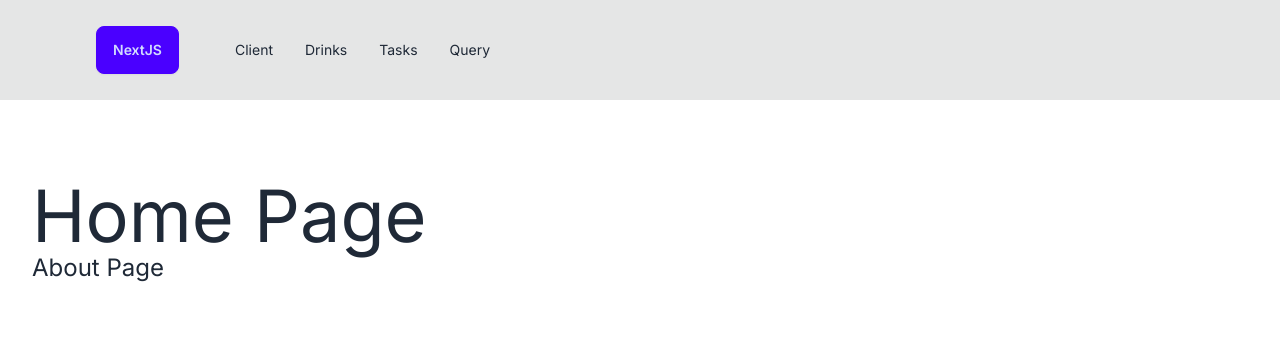
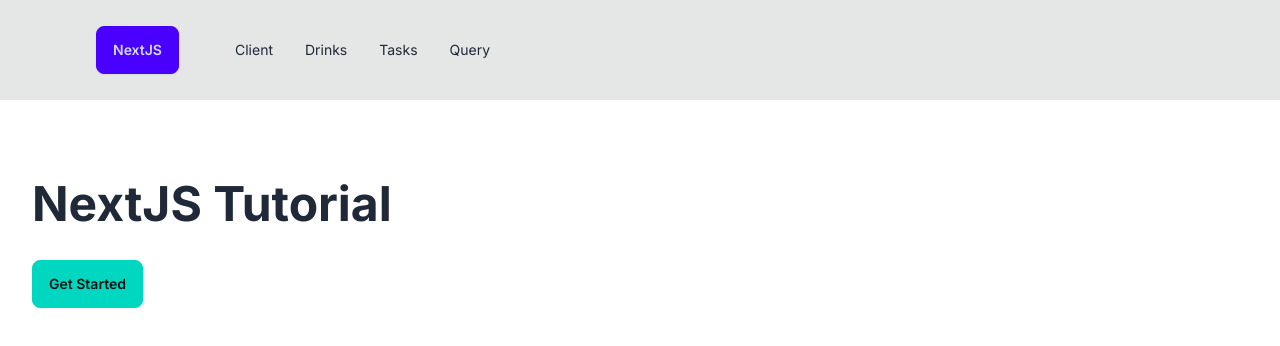
Before and after one commit to creativeloc/nextjs-tutorial, a Next.js app: page / in a window 1280 px wide. Shown: the top 346 px of the page. Built offline with nearby package versions, Linux system fonts and the light colour scheme.

Commit message:
implement simple counter

```diff
--- a/app/client/page.js
+++ b/app/client/page.js
@@ -1,7 +1,17 @@
+"use client"
+
+import { useState } from "react"
+
 const ClientPage = () => {
+  const [count, setCount] = useState(0)
+  console.log("client component")
+
   return (
     <div>
-      <h1 className="text-7xl">Client Page</h1>
+      <h1 className="text-7xl font-bold mb-4">{count}</h1>
+      <button className="btn btn-primary" onClick={() => setCount(count + 1)}>
+        Increase
+      </button>
     </div>
   )
 }
--- a/app/page.js
+++ b/app/page.js
@@ -1,11 +1,12 @@
 import Link from "next/link"
 
 const HomePage = () => {
+  console.log("Home Page")
   return (
     <div>
-      <h1 className="text-7xl">Home Page</h1>
-      <Link href="/about" className="text-2xl">
-        About Page
+      <h1 className="text-5xl  mb-8 font-bold">NextJS Tutorial</h1>
+      <Link href="/client" className="btn btn-accent">
+        Get Started
       </Link>
     </div>
   )
```
Also changed, not shown: 1 other file (tests, documents, lock files or other folders).
